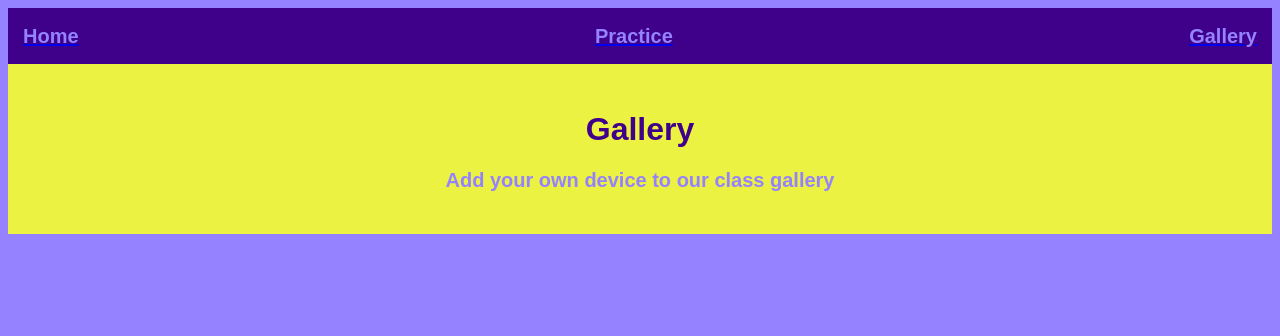
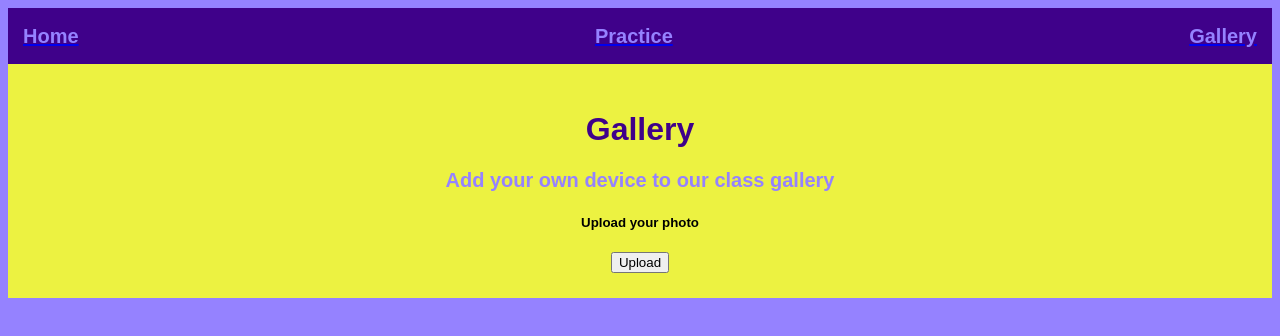
Before and after one commit to laynaoyervides/phase-2-project, a React (Create React App) app: page /gallery in a window 1280 px wide. Shown: the top 336 px of the page. Built offline with nearby package versions, Linux system fonts and the light colour scheme.

Commit message:
Adding image post button and handlers to IP component

```diff
--- a/src/components/ImagePost.js
+++ b/src/components/ImagePost.js
@@ -1,10 +1,42 @@
-import React from "react";
+import React, {useState} from "react";
 
 function ImagePost() {
+
+    const [image, setImage] = useState({ preview: "", raw: "" });
+
+    const handleChange = e => {
+        if (e.target.files.length) {
+          setImage({
+            preview: URL.createObjectURL(e.target.files[0]),
+            raw: e.target.files[0]
+          });
+        }
+      };
     return (
-        <form>
+        <div>
+            <label>
+            {image.preview ? (
+                  <img src={image.preview} alt="dummy" width="300" height="300" />
+                 ) : (
+                    <>
+                <span className="fa-stack fa-2x mt-3 mb-2">
+                    <i className="fas fa-circle fa-stack-2x" />
+                    <i className="fas fa-store fa-stack-1x fa-inverse" />
+                </span>
+                 <h5 className="text-center">Upload your photo</h5>
+            </>
+            )}
 
-        </form>
+            </label>
+            <input type="file"
+                    id="upload-button"
+                    style={{ display: "none" }}
+                     onChange={handleChange}>
+            </input>
+            <button >
+                Upload
+            </button>
+        </div>
     );
 }
 export default ImagePost;
```
